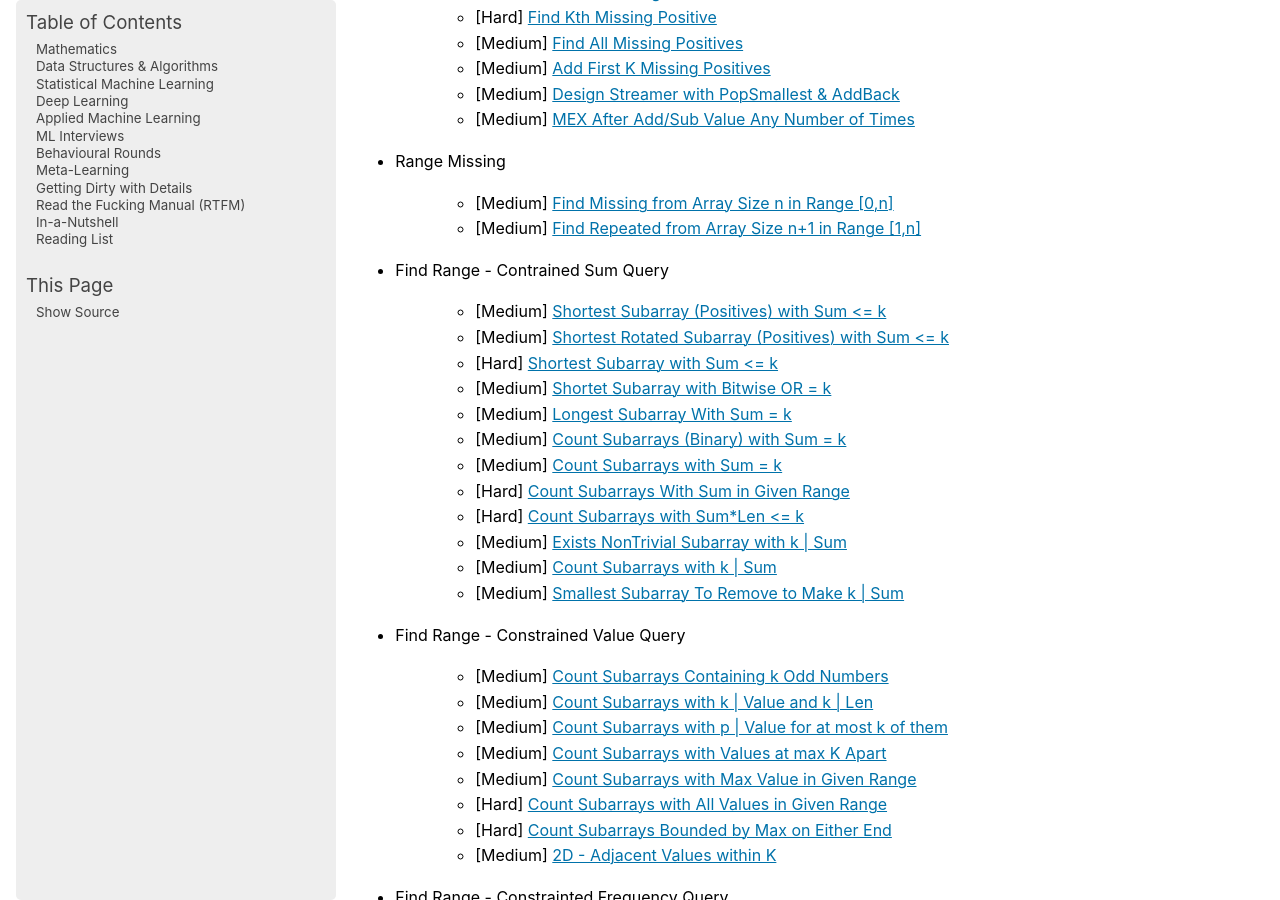
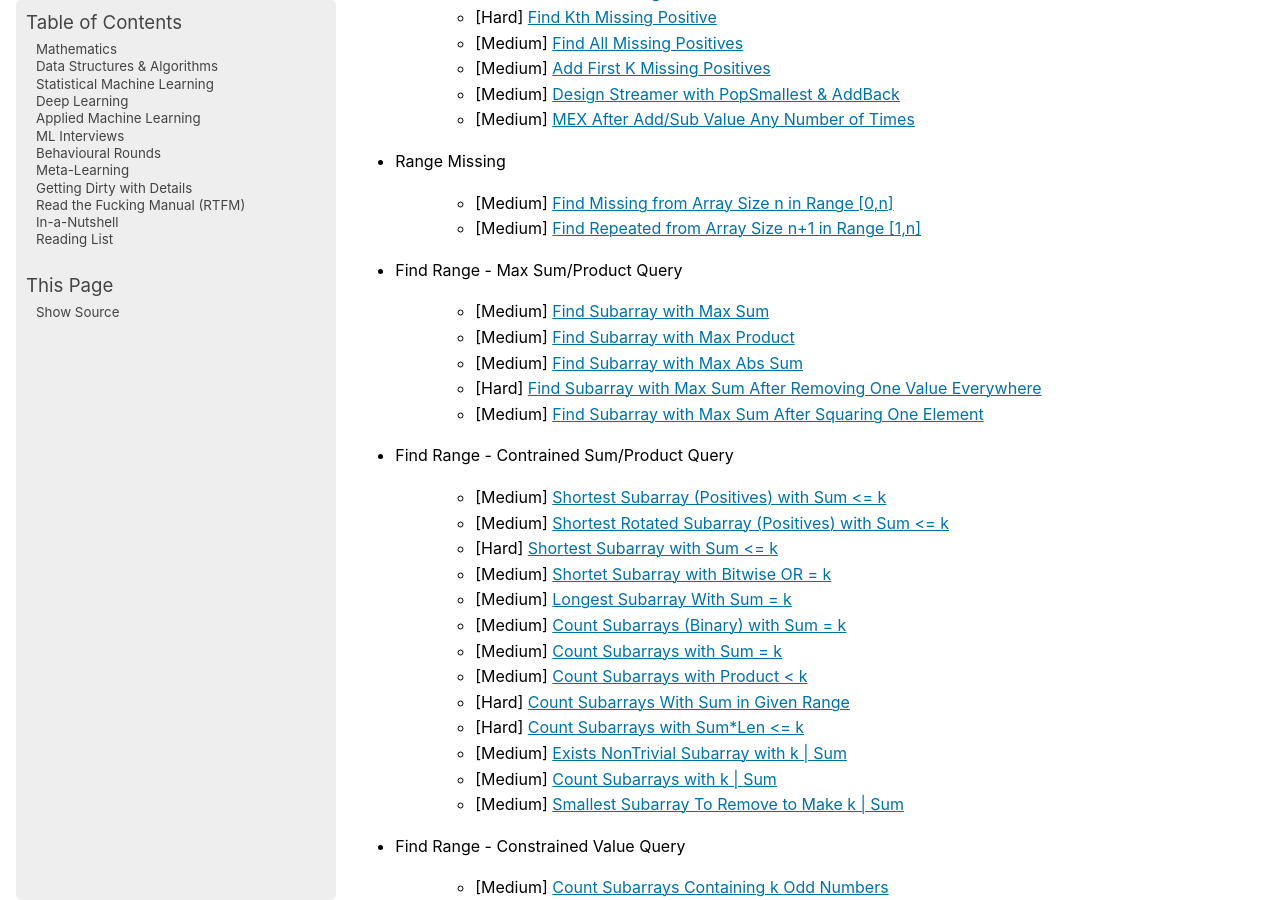
Before and after one commit to uselesstechjunks/leetcode, a Sphinx documentation site: the page built from docs/source/dsa/qb.rst, in a window 1280 px wide and 900 px high, scrolled down 1460 px. Built offline with Sphinx 7.4.7, drawn with Linux system fonts in a browser that asks for light colours; pages that are not in the unit, such as notebooks, are missing from menus.

Commit message:
Update qb.rst (#486)

```diff
--- a/docs/source/dsa/qb.rst
+++ b/docs/source/dsa/qb.rst
@@ -58,7 +58,14 @@ Arrays
 
 	- [Medium] `Find Missing from Array Size n in Range [0,n] <https://leetcode.com/problems/missing-number/description/>`_
 	- [Medium] `Find Repeated from Array Size n+1 in Range [1,n] <https://leetcode.com/problems/find-the-duplicate-number/description/>`_
-- Find Range - Contrained Sum Query
+- Find Range - Max Sum/Product Query
+
+	- [Medium] `Find Subarray with Max Sum <https://leetcode.com/problems/maximum-subarray/description/>`_
+	- [Medium] `Find Subarray with Max Product <https://leetcode.com/problems/maximum-product-subarray/description/>`_
+	- [Medium] `Find Subarray with Max Abs Sum <https://leetcode.com/problems/maximum-absolute-sum-of-any-subarray/description/>`_
+	- [Hard] `Find Subarray with Max Sum After Removing One Value Everywhere <https://leetcode.com/problems/maximize-subarray-sum-after-removing-all-occurrences-of-one-element/description/>`_
+	- [Medium] `Find Subarray with Max Sum After Squaring One Element <https://leetcode.com/problems/maximum-subarray-sum-after-one-operation/description/>`_
+- Find Range - Contrained Sum/Product Query
 
 	- [Medium] `Shortest Subarray (Positives) with Sum <= k <https://leetcode.com/problems/minimum-size-subarray-sum/description/>`_
 	- [Medium] `Shortest Rotated Subarray (Positives) with Sum <= k <https://leetcode.com/problems/minimum-operations-to-reduce-x-to-zero/description/>`_
@@ -67,6 +74,7 @@ Arrays
 	- [Medium] `Longest Subarray With Sum = k <https://leetcode.com/problems/maximum-size-subarray-sum-equals-k/>`_
 	- [Medium] `Count Subarrays (Binary) with Sum = k <https://leetcode.com/problems/binary-subarrays-with-sum/description/>`_
 	- [Medium] `Count Subarrays with Sum = k <https://leetcode.com/problems/subarray-sum-equals-k/description/>`_
+	- [Medium] `Count Subarrays with Product < k <https://leetcode.com/problems/subarray-product-less-than-k/description/>`_
 	- [Hard] `Count Subarrays With Sum in Given Range <https://leetcode.com/problems/count-of-range-sum/description/>`_
 	- [Hard] `Count Subarrays with Sum*Len <= k <https://leetcode.com/problems/count-subarrays-with-score-less-than-k/description/>`_
 	- [Medium] `Exists NonTrivial Subarray with k | Sum <https://leetcode.com/problems/continuous-subarray-sum/description/>`_
```
